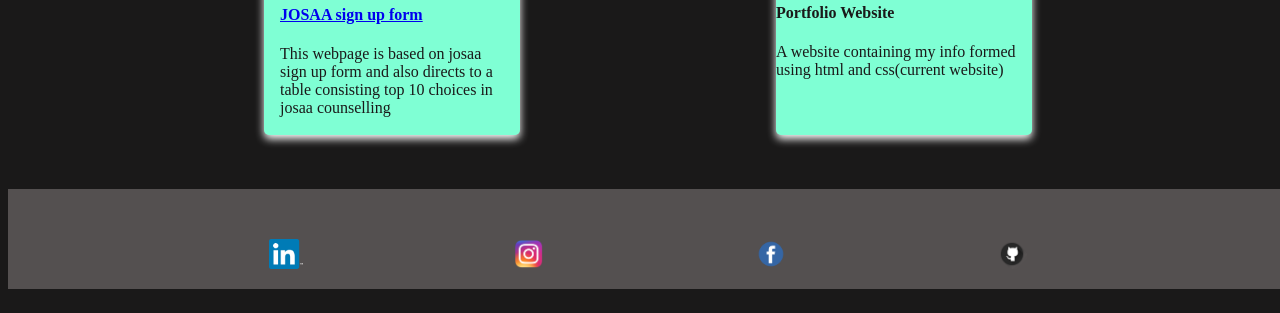
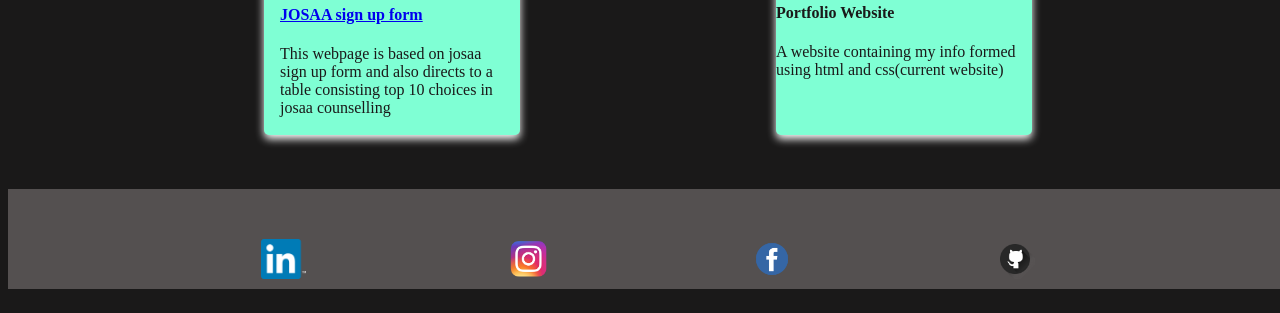
Before and after one commit to ansharma-kgp/portfolio, a plain HTML site: page index.htm in a window 1280 px wide. Shown: the part 2129-2442 px from the top of the page. Drawn offline with Linux system fonts and the light colour scheme.

Commit message:
Update styles.css
removed about page img and increased size of footer icons

```diff
--- a/styles.css
+++ b/styles.css
@@ -92,8 +92,8 @@ body{
     font-size:x-large;
     font-family:Georgia, 'Times New Roman', Times, serif;
     width:100%;
-    background-image: url("code.png");
-    background-repeat:no-repeat;
+/*     background-image: url("code.png");
+    background-repeat:no-repeat; */
     line-height:40px;
     padding: 0 2.5%;
     padding-right:1%;
@@ -244,8 +244,8 @@ input[type=text], input[type=email], textarea{
     background-color:rgb(84, 80, 80);
 }
 .footer img{
-    height:50px;
-    padding-bottom:20px;
+    height:70px;
+    padding-bottom:30px;
 }
 .footer img:hover{
     height:60px;
```
